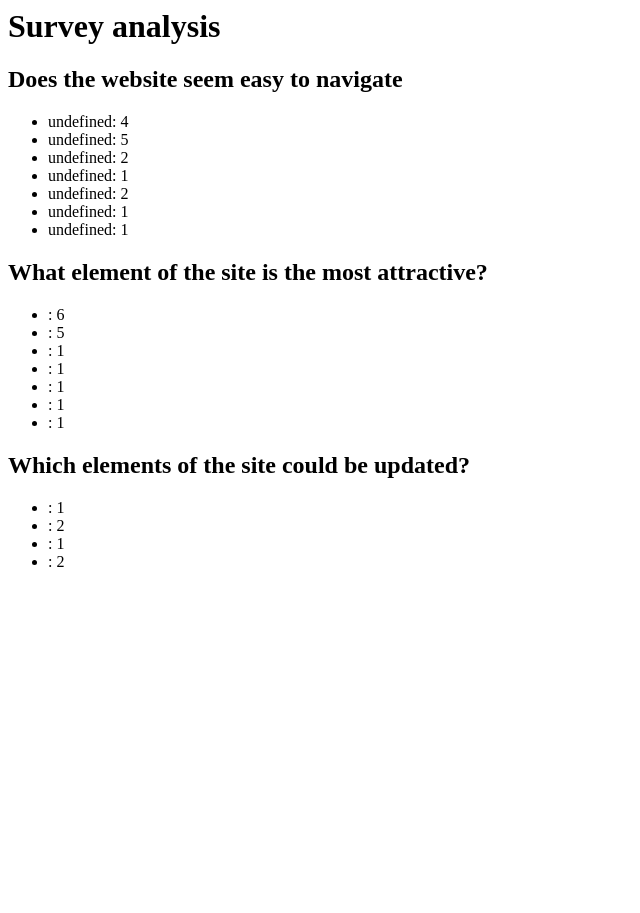
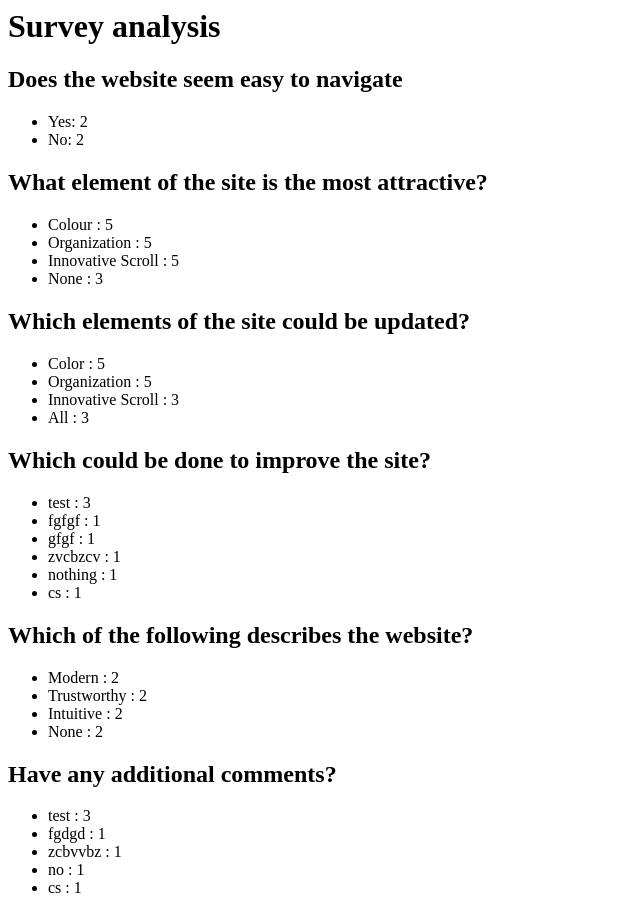
Before and after one commit to andreevdan/Seg3125_lab6, a Node server app: page /analysis in a window 1280 px wide. Shown: the whole page, without its empty margins (0-640 px from the left). Before the commit the page ends 567 px from the top, so only its background shows below. Run offline with Node 20, Linux system fonts and the light colour scheme.

Commit message:
Display fully functional

```diff
--- a/data/attractiveElements.json
+++ b/data/attractiveElements.json
@@ -1 +1 @@
-[{"attractiveElements":"color","count":5},{"attractiveElements":"organization","count":5},{"attractiveElements":"innovative scroll","count":5},{"attractiveElements":"none","count":3},{"attractiveElements":"c","count":1},{"attractiveElements":"o","count":2},{"attractiveElements":"l","count":1},{"attractiveElements":"r","count":1}]
+[{"attractiveElements":"Colour","count":5},{"attractiveElements":"Organization","count":5},{"attractiveElements":"Innovative Scroll","count":5},{"attractiveElements":"None","count":3}]
--- a/data/comment.json
+++ b/data/comment.json
@@ -1 +1 @@
-[{"comment":"","count":1},{"comment":"test","count":3},{"comment":"fgdgd","count":1},{"comment":"zcbvvbz","count":1}]
+[{"comment":"test","count":3},{"comment":"fgdgd","count":1},{"comment":"zcbvvbz","count":1},{"comment":"no","count":1},{"comment":"cs","count":1}]
--- a/data/description.json
+++ b/data/description.json
@@ -1 +1 @@
-[{"description":"Modern","count":2},{"description":"Trustworthy","count":2},{"description":"Intuitive","count":2},{"description":"none","count":2},{"description":"n","count":3},{"description":"o","count":2},{"description":"e","count":2},{"description":"t","count":5},{"description":"r","count":2},{"description":"u","count":2},{"description":"s","count":1},{"description":"w","count":1},{"description":"h","count":1},{"description":"y","count":1},{"description":"i","count":3},{"description":"v","count":1}]
+[{"description":"Modern","count":2},{"description":"Trustworthy","count":2},{"description":"Intuitive","count":2},{"description":"None","count":2}]
--- a/data/exampleRadios.json
+++ b/data/exampleRadios.json
@@ -1 +1 @@
-[{"easyToNavigate":"yes","count":1},{"easyToNavigate":"no","count":2},{"exampleRadios":"yes","count":1},{"exampleRadios":"no","count":2}]
+[{"exampleRadios":"Yes","count":2},{"exampleRadios":"No","count":2}]
--- a/data/firstname.json
+++ b/data/firstname.json
@@ -1 +1 @@
-[{"firstname":"","count":4},{"firstname":"Bob","count":5},{"firstname":"sdf","count":2},{"firstname":"df","count":1},{"firstname":"test","count":2},{"firstname":"test2","count":1},{"firstname":"re","count":1}]
+[{"firstname":"Bob","count":5},{"firstname":"sdf","count":2},{"firstname":"df","count":1},{"firstname":"test","count":2},{"firstname":"test2","count":1},{"firstname":"re","count":1},{"firstname":"Azan","count":4}]
--- a/data/improvement.json
+++ b/data/improvement.json
@@ -1 +1 @@
-[{"improvement":"","count":1},{"improvement":"test","count":3},{"improvement":"fgfgf","count":1},{"improvement":"gfgf","count":1},{"improvement":"zvcbzcv","count":1}]
+[{"improvement":"test","count":3},{"improvement":"fgfgf","count":1},{"improvement":"gfgf","count":1},{"improvement":"zvcbzcv","count":1},{"improvement":"nothing","count":1},{"improvement":"cs","count":1}]
--- a/data/lastname.json
+++ b/data/lastname.json
@@ -1 +1 @@
-[{"lastname":"","count":6},{"lastname":"Marley","count":5},{"lastname":"df","count":1},{"lastname":"sdffd","count":1},{"lastname":"test","count":1},{"lastname":"test3","count":1},{"lastname":"dsfg","count":1}]
+[{"lastname":"","count":6},{"lastname":"Marley","count":5},{"lastname":"df","count":1},{"lastname":"sdffd","count":1},{"lastname":"test","count":1},{"lastname":"test3","count":1},{"lastname":"dsfg","count":1},{"lastname":"Mubashar","count":1},{"lastname":";sals","count":2},{"lastname":"ljnljncs","count":1}]
--- a/data/siteUpdates.json
+++ b/data/siteUpdates.json
@@ -1 +1 @@
-[{"siteUpdates":"color","count":5},{"siteUpdates":"organization","count":5},{"siteUpdates":"innovative icroll","count":3},{"siteUpdates":"all","count":3},{"siteUpdates":"innovative scroll","count":1},{"siteUpdates":"i","count":2},{"siteUpdates":"n","count":2},{"siteUpdates":"o","count":2},{"siteUpdates":"v","count":2},{"siteUpdates":"a","count":1},{"siteUpdates":"t","count":1},{"siteUpdates":"e","count":1},{"siteUpdates":" ","count":1},{"siteUpdates":"s","count":1},{"siteUpdates":"c","count":1},{"siteUpdates":"r","count":1},{"siteUpdates":"l","count":2}]
+[{"siteUpdates":"Color","count":5},{"siteUpdates":"Organization","count":5},{"siteUpdates":"Innovative Scroll","count":3},{"siteUpdates":"All","count":3}]
--- a/surveyController.js
+++ b/surveyController.js
@@ -43,15 +43,18 @@
     // serve a template (ejs file) which will include the data from the data files
     app.get('/analysis', function(req, res){
         var question1 = readData("firstname");
+        //console.log(question1);
         var question2 = readData("lastname");
+        //console.log(question2);
         var question3 = readData("exampleRadios");
+        //console.log(question3);
         var question4 = readData("attractiveElements");
         var question5 = readData("siteUpdates");
         var question6 = readData("improvement");
         var question7 = readData("description");
         var question8 = readData("comment");
         res.render('showResults', {results: [question1, question2, question3, question4, question5, question6, question7, question8]});
-        console.log([question1, question2, question3, question4, question5, question6, question7, question8]);
+        //console.log([question1, question2, question3, question4, question5, question6, question7, question8]);
     });
 
     var express = require('express');
--- a/views/showResults.ejs
+++ b/views/showResults.ejs
@@ -7,20 +7,40 @@
     <h1>Survey analysis</h1>
     <h2>Does the website seem easy to navigate</h2>
     <ul>
-    <% for (var i=0; i<results[0].length; i++){ %>
-        <li><%= results[0][i].improvement + ": " + results[0][i].count %></li>
+    <% for (var i=0; i<results[2].length; i++){ %>
+        <li><%= results[2][i].exampleRadios + ": " + results[2][i].count %></li>
     <% } %>
     </ul>
     <h2>What element of the site is the most attractive?</h2>
     <ul>
-    <% for (var i=0; i<results[1].length; i++){ %>
-        <li><%= results[1][i].attractiveElements %> :  <%= results[1][i].count %></li>
+    <% for (var i=0; i<results[3].length; i++){ %>
+        <li><%= results[3][i].attractiveElements %> :  <%= results[3][i].count %></li>
     <% } %>
     </ul>
     <h2>Which elements of the site could be updated?</h2>
     <ul>
-    <% for (var i=0; i<results[2].length; i++){ %>
-        <li><%= results[2][i].comment %> :  <%= results[2][i].count %></li>
+    <% for (var i=0; i<results[4].length; i++){ %>
+        <li><%= results[4][i].siteUpdates %> :  <%= results[4][i].count %></li>
+    <% } %>
+    </ul>
+    </ul>
+    <h2>Which could be done to improve the site?</h2>
+    <ul>
+    <% for (var i=0; i<results[5].length; i++){ %>
+        <li><%= results[5][i].improvement %> :  <%= results[5][i].count %></li>
+    <% } %>
+    </ul>
+    </ul>
+    <h2>Which of the following describes the website?</h2>
+    <ul>
+    <% for (var i=0; i<results[6].length; i++){ %>
+        <li><%= results[6][i].description %> :  <%= results[6][i].count %></li>
+    <% } %>
+    </ul>
+    <h2>Have any additional comments?</h2>
+    <ul>
+    <% for (var i=0; i<results[7].length; i++){ %>
+        <li><%= results[7][i].comment %> :  <%= results[7][i].count %></li>
     <% } %>
     </ul>
 </body>
```
Also changed, not shown: views/niceSurvey.html (+7 -7 lines).
